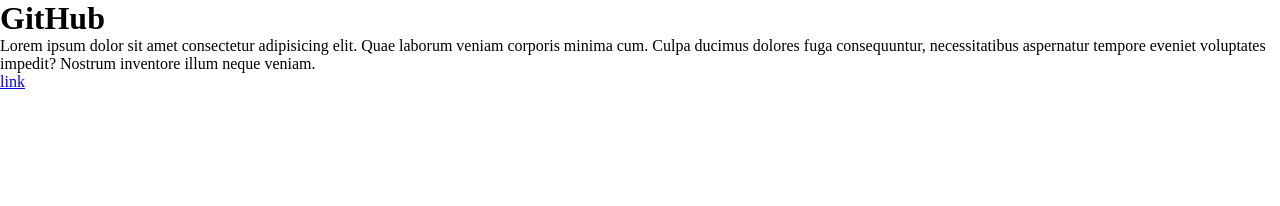
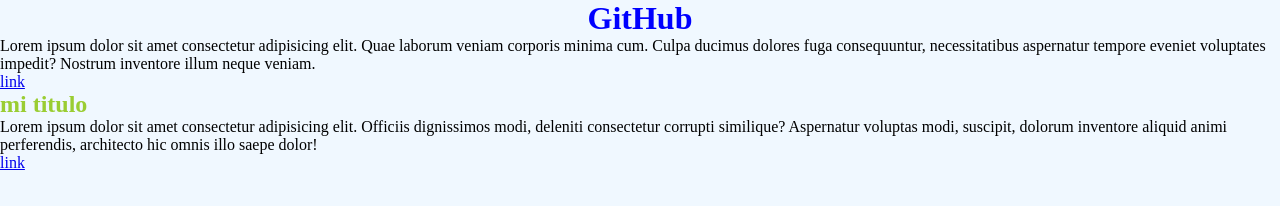
Before and after one commit to lautarobarrios1/BarriosGitHub1, a plain HTML site: page index.html in a window 1280 px wide. Drawn offline with Linux system fonts and the light colour scheme.

Commit message:
3er version section, estilos

```diff
--- a/estilos.css
+++ b/estilos.css
@@ -3,3 +3,16 @@
     padding: 0;
     box-sizing: border-box;
 }
+
+body{
+    background-color: aliceblue;
+}
+
+h1{
+    color: blue;
+    text-align: center;
+}
+
+h2{
+    color: yellowgreen;
+}
--- a/index.html
+++ b/index.html
@@ -10,5 +10,10 @@
     <h1>GitHub</h1>
     <p>Lorem ipsum dolor sit amet consectetur adipisicing elit. Quae laborum veniam corporis minima cum. Culpa ducimus dolores fuga consequuntur, necessitatibus aspernatur tempore eveniet voluptates impedit? Nostrum inventore illum neque veniam.</p>
     <a href="#">link</a>
+    <section>
+        <h2> mi titulo</h2>
+        <p>Lorem ipsum dolor sit amet consectetur adipisicing elit. Officiis dignissimos modi, deleniti consectetur corrupti similique? Aspernatur voluptas modi, suscipit, dolorum inventore aliquid animi perferendis, architecto hic omnis illo saepe dolor!</p>
+        <a href="#">link</a>
+    </section>
 </body>
 </html>
```
